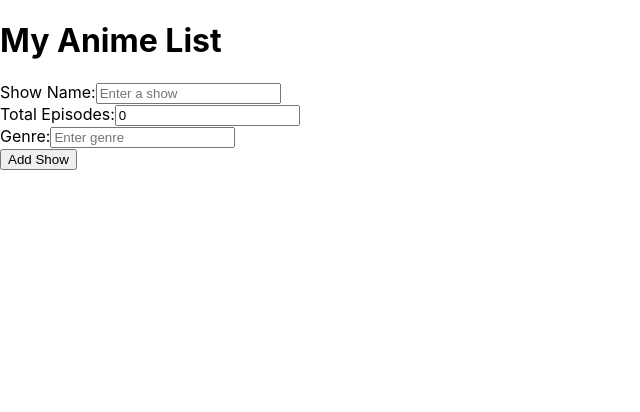
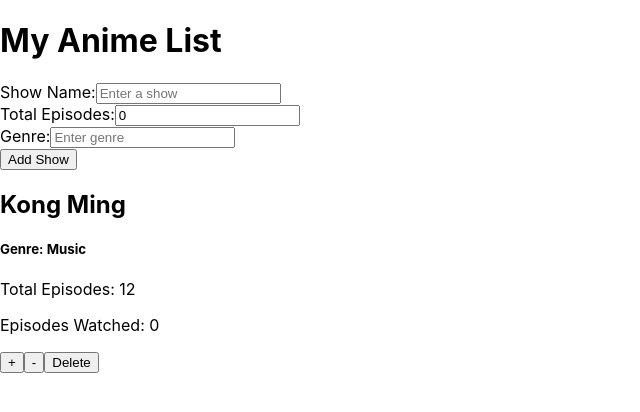
Before and after one commit to BenVuong/Anime-Show-List, a React (Create React App) app: page / in a window 1280 px wide. Shown: the top 412 px of the page, without its empty margins (0-640 px from the left). Built offline with nearby package versions, Linux system fonts and the light colour scheme.

Commit message:
Added function to delete entries

```diff
--- a/src/App.js
+++ b/src/App.js
@@ -1,8 +1,17 @@
 import React, { useState, useEffect } from 'react';
+import { nanoid } from 'nanoid';
 
 const App = () => {
 
-  const [shows, setShows] = useState([]);
+  const [shows, setShows] = useState([
+    {
+        id: nanoid(),
+        name: 'Kong Ming',
+        totalEpisodes: '12',
+        episodesWatched: '0',
+		    genre: 'Music',
+    }
+  ]);
   const [newShow, setNewShow] = useState('');
   const [newEpisodes, setNewEpisodes] = useState(0);
   const [newGenre, setNewGenre] = useState('')
@@ -34,10 +43,12 @@ const App = () => {
   const handleAddShow = () => {
     if (newShow.trim() !== '') {
       const show = {
+        id: nanoid(),
         name: newShow,
         totalEpisodes: newEpisodes,
         episodesWatched: episodesWatched,
-		genre: newGenre
+		    genre: newGenre,
+
 
       };
       setShows([...shows, show]);
@@ -62,6 +73,10 @@ const App = () => {
     }
   };
 
+  const handleDelete = (id) => {
+    const newShow = shows.filter((show)=> show.id !==id);
+    setShows(newShow)
+  }
   return (
     <div>
       <h1>My Anime List</h1>
@@ -79,7 +94,7 @@ const App = () => {
       </div>
       <button onClick={handleAddShow}>Add Show</button>
 
-      { shows.map((show, index) => (
+      { shows.map((show, index,id) => (
         <div key={index}>
           <h2>{show.name}</h2>
 		  <h5>Genre: {show.genre}</h5>
@@ -87,6 +102,7 @@ const App = () => {
           <p>Episodes Watched: {show.episodesWatched}</p>
           <button onClick={() => handleIncrement(index)}>+</button>
           <button onClick={() => handleDecrement(index)}>-</button>
+          <button onClick={()=>handleDelete(show.id)}>Delete</button>
         </div>
       ))}
     </div>
```
